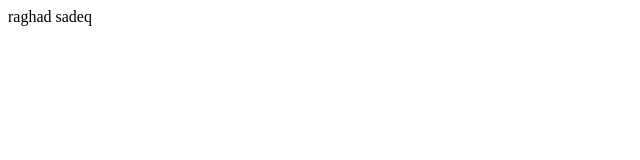
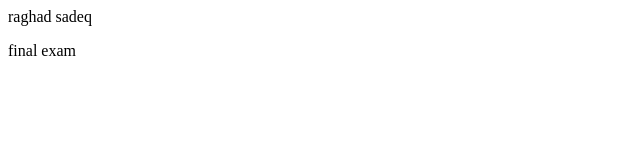
Before and after one commit to raghadsadeq10/final, a plain HTML site: page index.html in a window 1280 px wide. Shown: the full height of the page, 0-640 px from the left. Drawn offline with Linux system fonts and the light colour scheme.

Commit message:
up.index

```diff
--- a/index.html
+++ b/index.html
@@ -1 +1,2 @@
 <p> raghad sadeq </p>
+<p> final exam </p>
```
